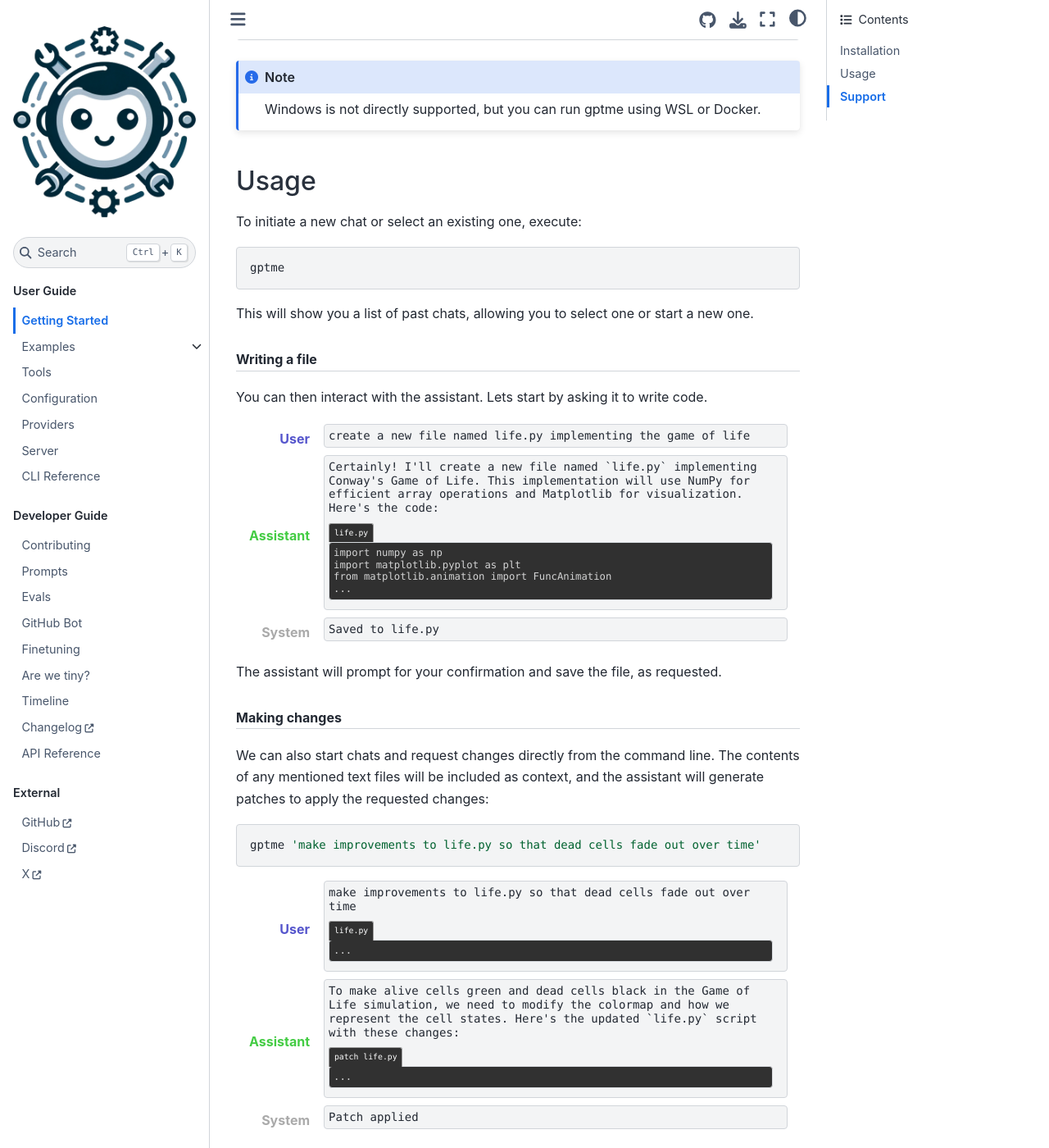
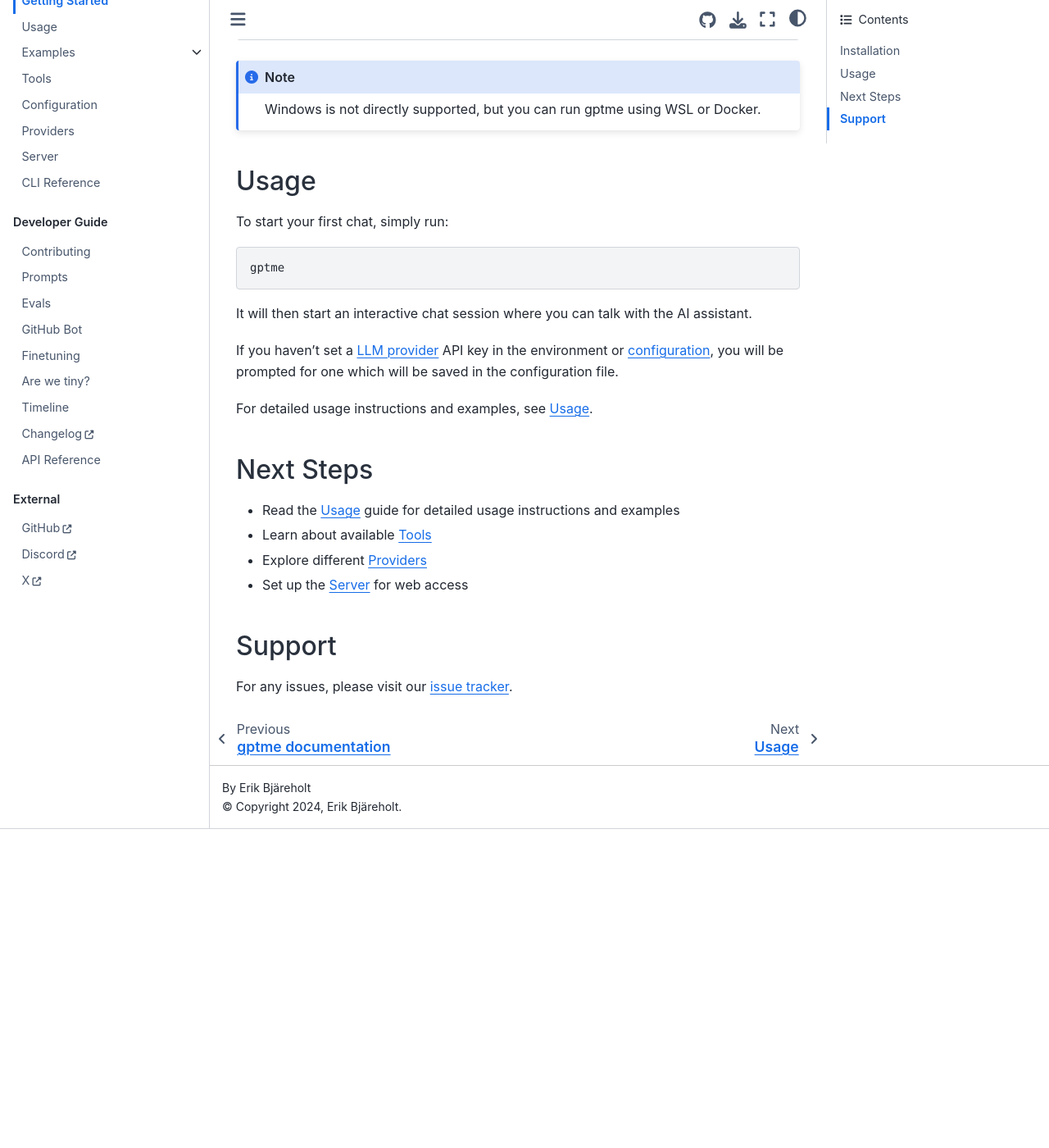
Before and after one commit to ErikBjare/gptme, a Sphinx documentation site: the page built from docs/getting-started.rst, in a window 1280 px wide and 1400 px high, scrolled down 418 px. Shown: the whole window at 82% size. Built offline with Sphinx 7.4.7 and the Sphinx Book theme 1.1.4, drawn with Linux system fonts in a browser that asks for light colours; after the commit the page ends 1429 px from its top, so only the background shows below that; some of the changed text lies outside the part shown.

Commit message:
docs: move detailed usage to separate page
- Move detailed usage instructions from getting-started to new usage.rst
- Make getting-started more concise and focused
- Add documentation for resume feature (-r flag)
- Update index to include new usage page

````diff
--- a/docs/examples.rst
+++ b/docs/examples.rst
@@ -38,6 +38,9 @@ To see example output without running the commands yourself, check out the :doc:
     gptme 'make a change' - 'test it' - 'commit it'
     gptme 'show me something cool in the python repl' - 'something cooler' - 'something even cooler'
 
+    # resume the last conversation
+    gptme -r
+
 Do you have a cool example? Share it with us in the `Discussions <https://github.com/ErikBjare/gptme/discussions>`_!
 
 .. toctree::
--- a/docs/getting-started.rst
+++ b/docs/getting-started.rst
@@ -25,74 +25,25 @@ If pipx is not installed, you can install it using pip:
 Usage
 -----
 
-To initiate a new chat or select an existing one, execute:
+To start your first chat, simply run:
 
 .. code-block:: bash
 
     gptme
 
-This will show you a list of past chats, allowing you to select one or start a new one.
+It will then start an interactive chat session where you can talk with the AI assistant.
 
-.. rubric:: Writing a file
+If you haven't set a :doc:`LLM provider <providers>` API key in the environment or :doc:`configuration <config>`, you will be prompted for one which will be saved in the configuration file.
 
-You can then interact with the assistant. Lets start by asking it to write code.
+For detailed usage instructions and examples, see :doc:`usage`.
 
-.. chat::
+Next Steps
+----------
 
-   User: create a new file named life.py implementing the game of life
-
-   Assistant: Certainly! I'll create a new file named `life.py` implementing Conway's Game of Life. This implementation will use NumPy for efficient array operations and Matplotlib for visualization. Here's the code:
-   ```life.py
-   import numpy as np
-   import matplotlib.pyplot as plt
-   from matplotlib.animation import FuncAnimation
-   ...
-   ```
-
-   System: Saved to life.py
-
-The assistant will prompt for your confirmation and save the file, as requested.
-
-.. rubric:: Making changes
-
-We can also start chats and request changes directly from the command line. The contents of any mentioned text files will be included as context, and the assistant will generate patches to apply the requested changes:
-
-.. code-block:: bash
-
-   gptme 'make improvements to life.py so that dead cells fade out over time'
-
-.. chat::
-
-   User: make improvements to life.py so that dead cells fade out over time
-   ```life.py
-   ...
-   ```
-
-   Assistant: To make alive cells green and dead cells black in the Game of Life simulation, we need to modify the colormap and how we represent the cell states. Here's the updated `life.py` script with these changes:
-   ```patch life.py
-   ...
-   ```
-
-   System: Patch applied
-
-.. note::
-    With the :ref:`tools:browser` extras installed, the assistant can also process URLs included in the prompt.
-
-More tools
-**********
-
-You can read about all the other tools on the :doc:`tools` page.
-
-Including :ref:`tools:shell`, :ref:`tools:python`, how to set up :ref:`tools:browser`, and use :ref:`tools:vision`.
-
-Interfaces
-**********
-
-There are several ways to interact with gptme:
-
-- :doc:`CLI <cli>`
-- :ref:`server:web ui`
-- :doc:`bot`
+- Read the :doc:`usage` guide for detailed usage instructions and examples
+- Learn about available :doc:`tools`
+- Explore different :doc:`providers`
+- Set up the :doc:`server` for web access
 
 Support
 -------
--- a/docs/index.rst
+++ b/docs/index.rst
@@ -19,6 +19,7 @@ See the `README <https://github.com/ErikBjare/gptme/blob/master/README.md>`_ fil
    :caption: User Guide
 
    getting-started
+   usage
    examples
    tools
    config
````
Also changed, not shown: other parts of docs/getting-started.rst (+2 -2 lines), docs/usage.rst (added, +104 -0 lines).
